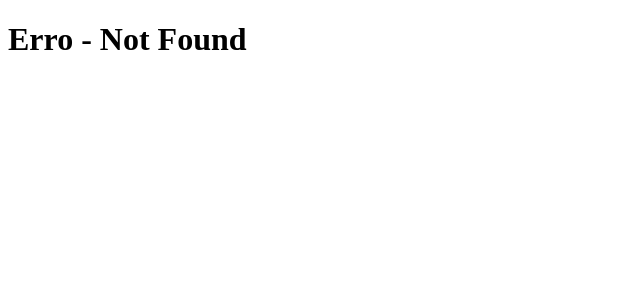
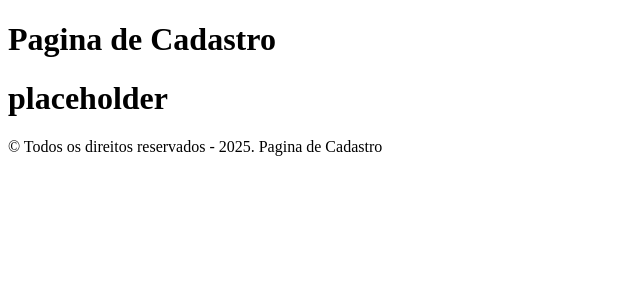
Before and after one commit to biribillidev/access-control-cp, a React (Vite) app in the folder access-control-cp/: page /login in a window 1280 px wide. Before the commit this address had no page. Shown: the top 300 px of the page, without its empty margins (0-640 px from the left). Built offline with nearby package versions, Linux system fonts and the light colour scheme.

Commit message:
feat: estruração do projeto completa

```diff
--- /dev/null
+++ b/access-control-cp/components/Cabecalho/Cabecalho.tsx
@@ -0,0 +1,7 @@
+export default function Cabecalho() {
+    return (
+        <header>
+            <h1>Pagina de Cadastro</h1>
+        </header>
+    );
+}
--- /dev/null
+++ b/access-control-cp/components/Rodape/Rodape.tsx
@@ -0,0 +1,7 @@
+export default function Rodape() {
+    return (
+        <footer>
+            <p>&copy; Todos os direitos reservados - 2025. Pagina de Cadastro</p>
+        </footer>
+    );
+}
--- /dev/null
+++ b/access-control-cp/routes/Login/index.tsx
@@ -0,0 +1,7 @@
+export default function Login(){
+    return(
+        <main>
+            <h1>placeholder</h1>
+        </main>
+    );
+}
--- a/access-control-cp/src/App.tsx
+++ b/access-control-cp/src/App.tsx
@@ -1,10 +1,13 @@
-import Home from "../routes/Home";
-
+import Login from "../routes/Login";
+import Cabecalho from "../components/Cabecalho/Cabecalho";
+import Rodape from "../components/Rodape/Rodape";
 export default function App(){
 
   return(
     <div className="container">
-      <Home/>
+      <Cabecalho/>
+      <Login/>
+      <Rodape/>
     </div>
   );
 }
```
Also changed, not shown: access-control-cp/src/main.tsx (+4 -3 lines).
